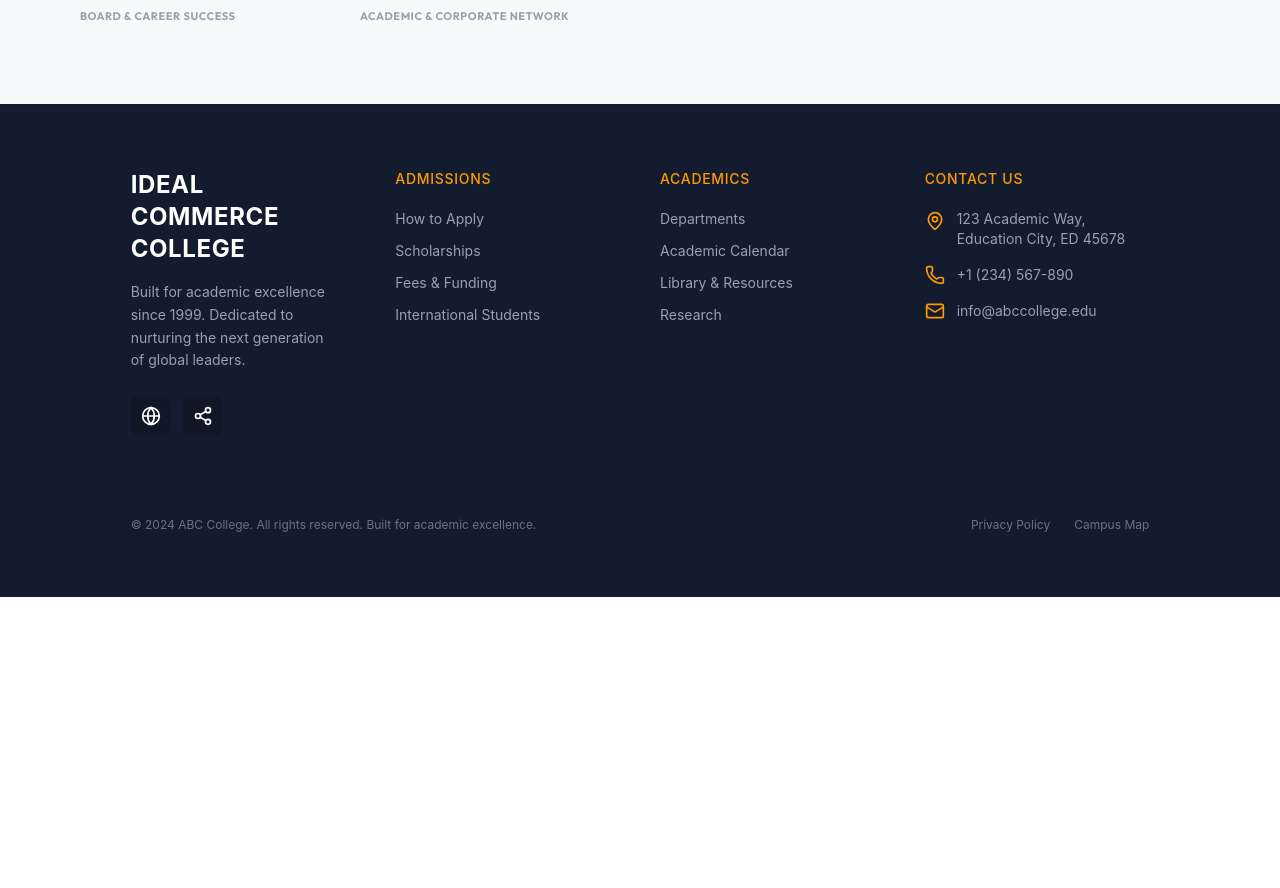
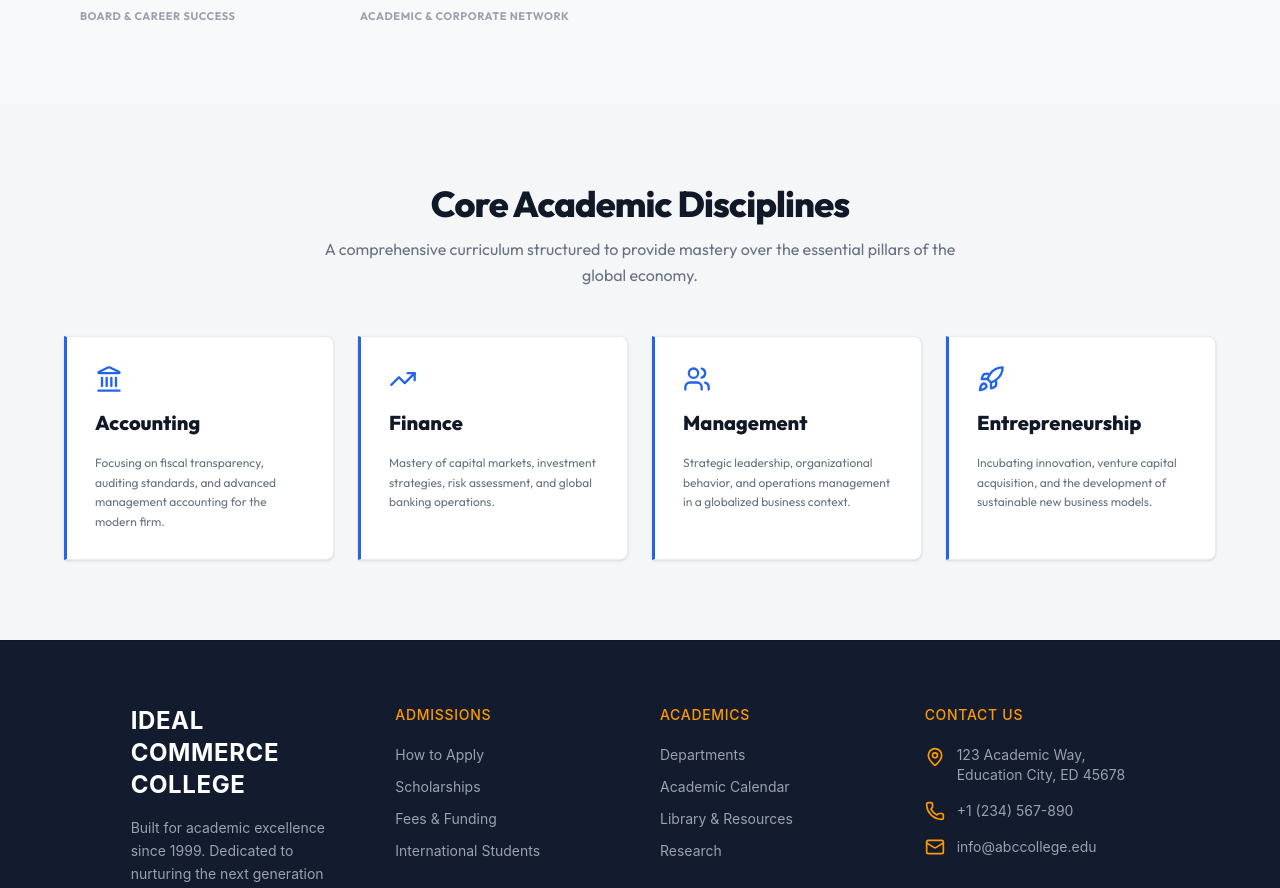
Before and after one commit to FrontFury/icc-modern-client, a React (Vite) app: page /departments/commerce in a window 1280 px wide. Shown: the part 1226-2114 px from the top of the page. Before the commit the page ends 1823 px from the top, so only its background shows below. Built offline with nearby package versions, Linux system fonts and the light colour scheme.

Commit message:
Added Academic Discipines

```diff
--- a/src/pages/Departments/Commerce/Commerce/Commerce.jsx
+++ b/src/pages/Departments/Commerce/Commerce/Commerce.jsx
@@ -1,3 +1,4 @@
+import CommerceAcademicDisciplines from "../CommerceAcademicDisciplines/CommerceAcademicDisciplines";
 import CommerceBanner from "../CommerceBanner/CommerceBanner";
 import Facilities from "../Facilities/Facilities";
 
@@ -7,6 +8,7 @@ const Commerce = () => {
         <div>
             <CommerceBanner></CommerceBanner>
             <Facilities></Facilities>
+            <CommerceAcademicDisciplines></CommerceAcademicDisciplines>
         </div>
     );
 };
--- /dev/null
+++ b/src/pages/Departments/Commerce/CommerceAcademicDisciplines/CommerceAcademicDisciplines.jsx
@@ -0,0 +1,82 @@
+import { Landmark, TrendingUp, Users, Rocket } from "lucide-react";
+
+const CommerceAcademicDisciplines = () => {
+    const disciplines = [
+    {
+      id: 1,
+      title: "Accounting",
+      description:
+        "Focusing on fiscal transparency, auditing standards, and advanced management accounting for the modern firm.",
+      icon: Landmark,
+    },
+    {
+      id: 2,
+      title: "Finance",
+      description:
+        "Mastery of capital markets, investment strategies, risk assessment, and global banking operations.",
+      icon: TrendingUp,
+    },
+    {
+      id: 3,
+      title: "Management",
+      description:
+        "Strategic leadership, organizational behavior, and operations management in a globalized business context.",
+      icon: Users,
+    },
+    {
+      id: 4,
+      title: "Entrepreneurship",
+      description:
+        "Incubating innovation, venture capital acquisition, and the development of sustainable new business models.",
+      icon: Rocket,
+    },
+  ];
+
+  return (
+    <section className="w-full bg-[#f4f6f8] py-20 px-6 md:px-12 lg:px-16">
+      <div className="max-w-6xl mx-auto space-y-12">
+
+        {/* Section Header */}
+        <div className="text-center max-w-2xl mx-auto space-y-3">
+          <h2 className="text-3xl md:text-4xl font-extrabold text-[#111827] tracking-tight">
+            Core Academic Disciplines
+          </h2>
+          <p className="text-gray-500 text-sm md:text-base leading-relaxed">
+            A comprehensive curriculum structured to provide mastery over the essential pillars of the global economy.
+          </p>
+        </div>
+
+        {/* 4 Cards Grid Layout */}
+        <div className="grid grid-cols-1 sm:grid-cols-2 lg:grid-cols-4 gap-6">
+          {disciplines.map((item) => {
+            const IconComponent = item.icon;
+            return (
+              <div
+                key={item.id}
+                className="bg-white rounded-r-lg p-7 shadow-sm border border-gray-200/80 border-l-[3.5px] border-l-[#2563eb] flex flex-col justify-start space-y-4 hover:shadow-md transition-shadow duration-300"
+              >
+                {/* Blue Icon */}
+                <div className="text-[#2563eb]">
+                  <IconComponent className="w-7 h-7 stroke-[2]" />
+                </div>
+
+                {/* Card Title */}
+                <h3 className="text-xl font-extrabold text-[#111827]">
+                  {item.title}
+                </h3>
+
+                {/* Card Description */}
+                <p className="text-xs text-gray-500 leading-relaxed font-normal">
+                  {item.description}
+                </p>
+              </div>
+            );
+          })}
+        </div>
+
+      </div>
+    </section>
+  );
+};
+
+export default CommerceAcademicDisciplines;
```
